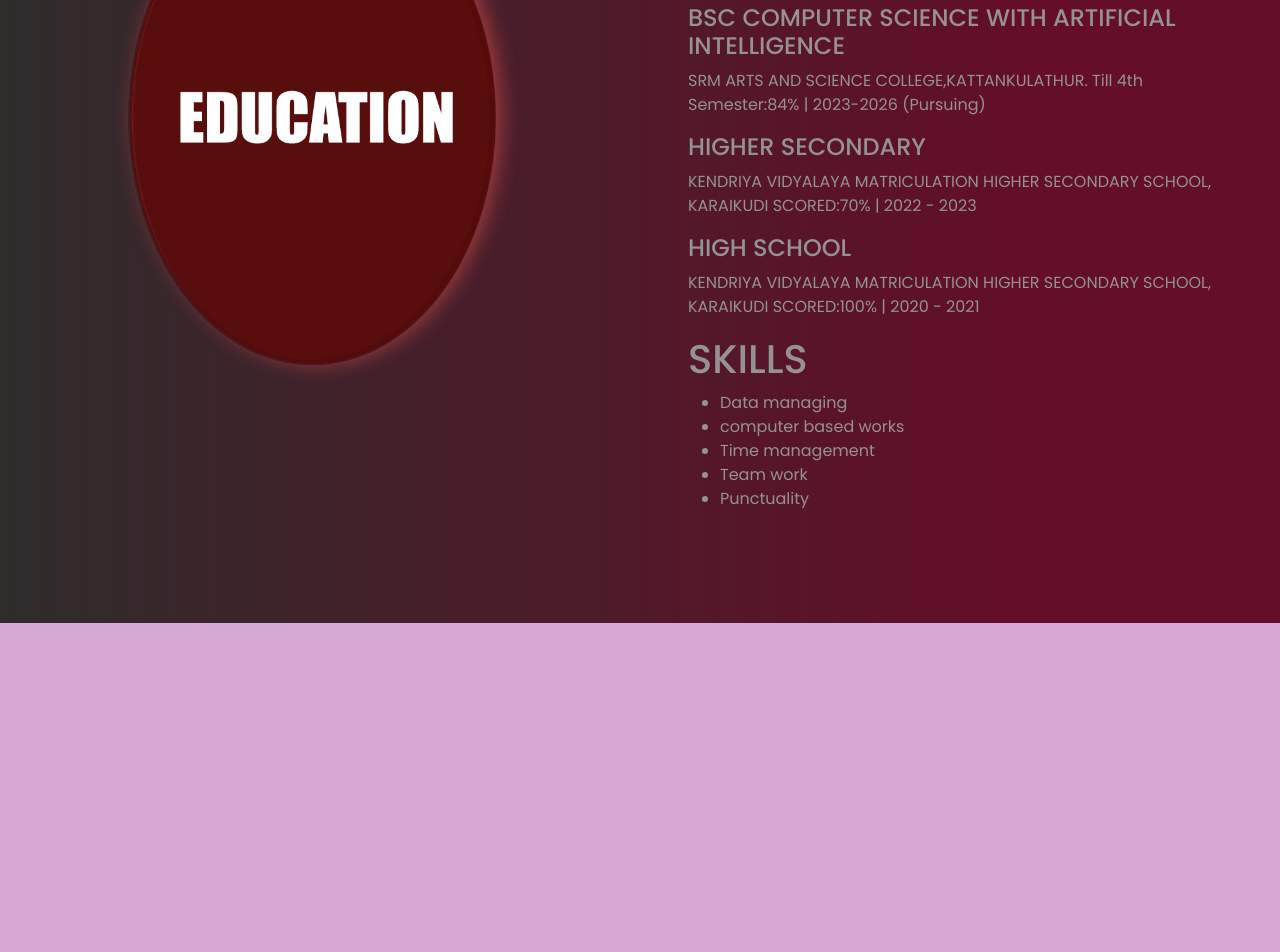
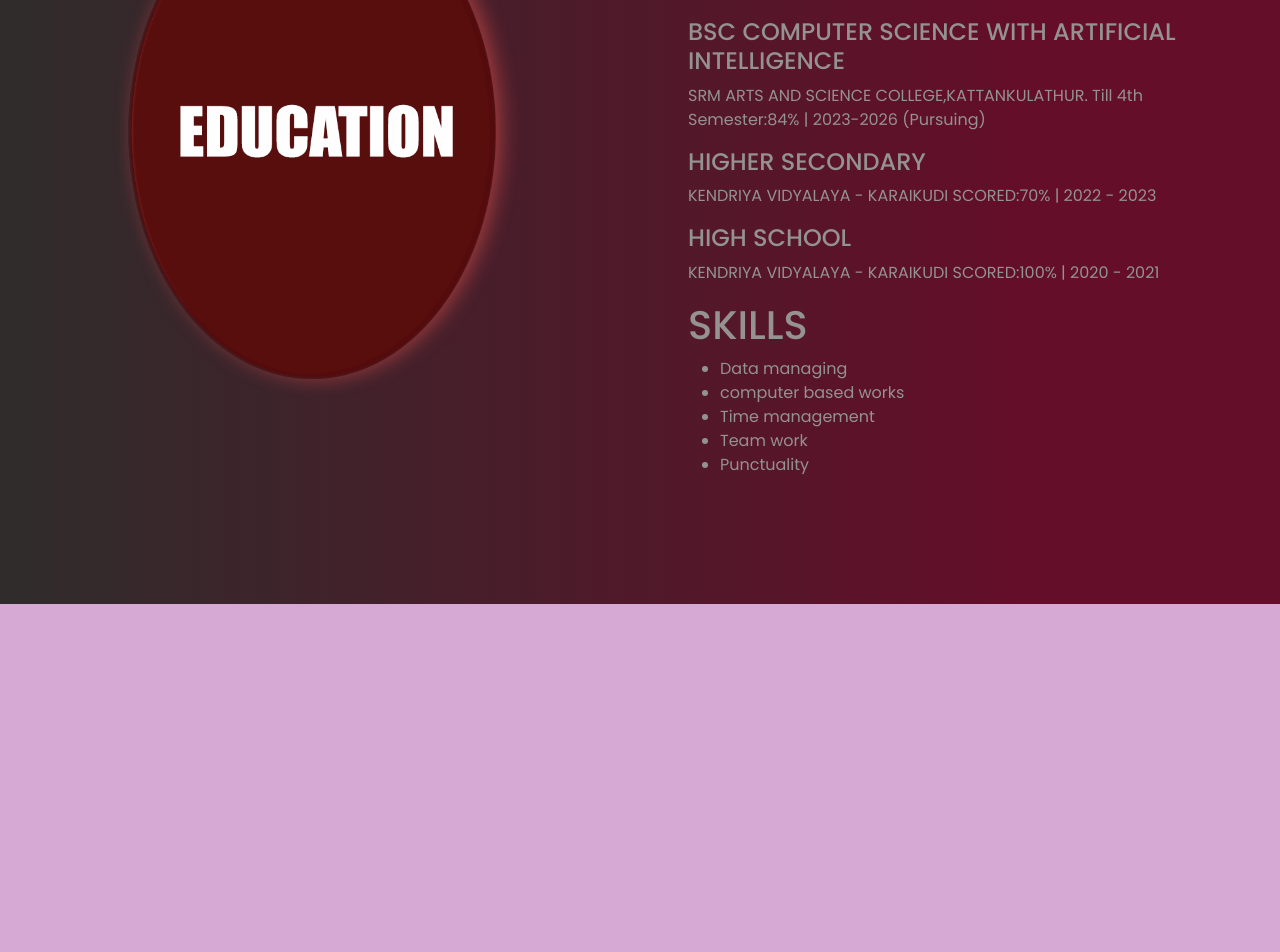
Before and after one commit to Guruprashath20/portfolio, a plain HTML site: page index.html in a window 1280 px wide. Shown: the part 2660-3612 px from the top of the page. Drawn offline with nearby package versions, Linux system fonts and the light colour scheme; a web font is replaced by a local one.

Commit message:
Update index.html

```diff
--- a/index.html
+++ b/index.html
@@ -129,7 +129,7 @@
 
 
             <h4>HIGHER SECONDARY</h4>
-              <p>KENDRIYA VIDYALAYA MATRICULATION HIGHER SECONDARY SCHOOL,
+              <p>KENDRIYA VIDYALAYA -
                 KARAIKUDI
                 SCORED:70%                                    | 2022 - 2023
               </p>
@@ -137,7 +137,7 @@
 
               <h4>HIGH SCHOOL</h4>
               <p>
-                KENDRIYA VIDYALAYA MATRICULATION HIGHER SECONDARY SCHOOL,
+                KENDRIYA VIDYALAYA -
                 KARAIKUDI
                 SCORED:100%                                   | 2020 -  2021
                 </p>
```
